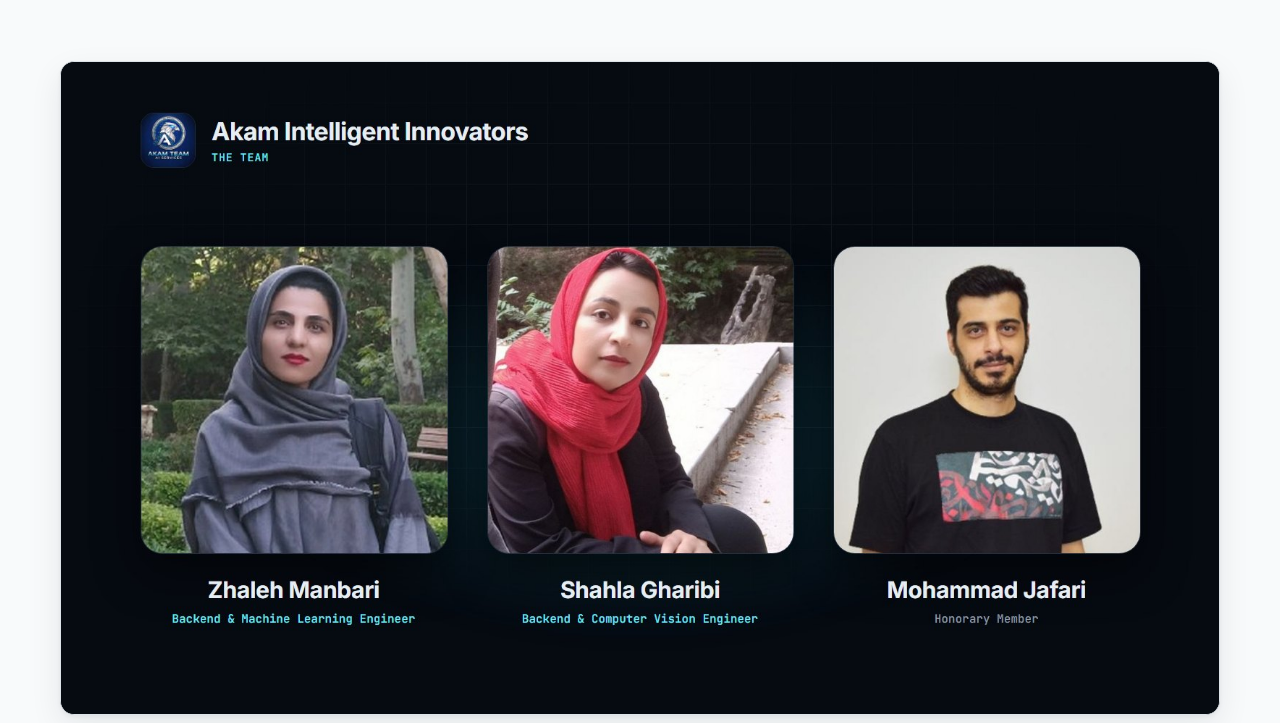
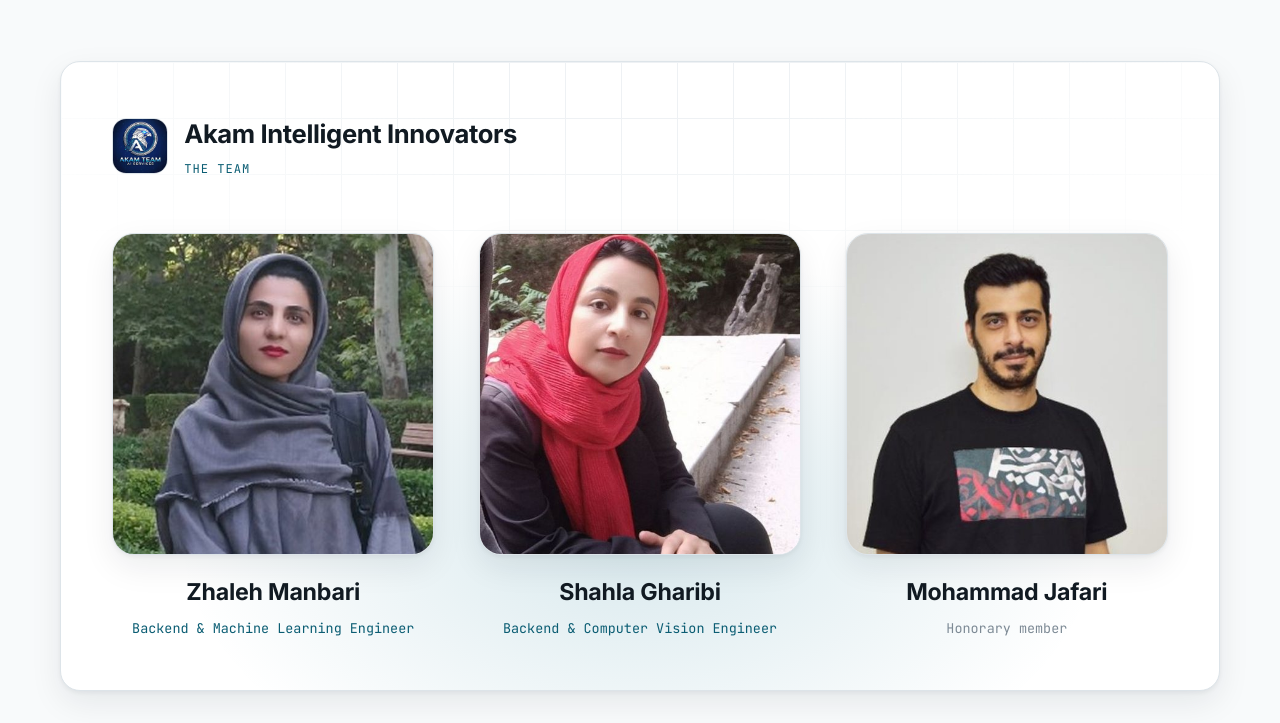
Before and after one commit to akamteam-ai/akamteam-ai.github.io, a plain HTML site: page index.html in a window 1280 px wide. Shown: the part 1277-2000 px from the top of the page. Drawn offline with Linux system fonts and the light colour scheme.

Commit message:
Build the team panel in HTML so it follows the theme
The About-section team picture was a flattened image on a navy
background, which stayed dark in the light theme. It is now laid out in
HTML from each member's `portrait`, using the theme tokens and the page
language, so the separate English and Persian images are gone.

```diff
--- a/assets/css/style.css
+++ b/assets/css/style.css
@@ -316,13 +316,52 @@ h1, h2, h3, h4 { line-height: 1.2; letter-spacing: -0.02em; margin: 0; }
 .about-body p { margin: 0; color: var(--text-muted); font-size: 1.03rem; }
 .about-body p:first-child { color: var(--text); font-size: 1.1rem; }
 
+/*  Team panel — portraits laid out in HTML rather than a flattened image,
+ *  so it follows the colour theme and the page language.  */
 .team-figure { margin-block: clamp(2.5rem, 6vw, 4rem) 0; }
-.team-figure img {
-  width: 100%; height: auto;
-  border-radius: var(--radius); border: 1px solid var(--border);
-  box-shadow: var(--shadow-m);
-  background: var(--ink);
+.team-panel {
+  position: relative; overflow: hidden; isolation: isolate;
+  padding: clamp(1.5rem, 4vw, 3.2rem);
+  background: var(--surface); border: 1px solid var(--border);
+  border-radius: calc(var(--radius) + 6px); box-shadow: var(--shadow-m);
 }
+.team-panel .hero-grid { z-index: -1; opacity: .5; }
+.team-panel::after {
+  content: ""; position: absolute; z-index: -1; inset: 30% 10% -20%;
+  background: radial-gradient(closest-side, color-mix(in srgb, var(--accent) 16%, transparent), transparent);
+  pointer-events: none;
+}
+.team-panel-head { display: flex; align-items: center; gap: 1rem; }
+.team-panel-head img { width: 56px; height: 56px; border-radius: 14px; border: 1px solid var(--border); }
+.team-panel-head b { display: block; font-size: clamp(1.15rem, 2.4vw, 1.6rem); font-weight: 700; letter-spacing: -.015em; }
+.team-panel-head small {
+  display: block; margin-top: .2rem;
+  font-family: var(--mono); font-size: .76rem; letter-spacing: .08em; text-transform: uppercase;
+  color: var(--accent-text);
+}
+
+.team-portraits {
+  display: grid; grid-template-columns: repeat(3, minmax(0, 1fr));
+  gap: clamp(1rem, 3.5vw, 2.8rem); margin-top: clamp(1.8rem, 5vw, 3.4rem);
+}
+.portrait { text-align: center; margin: 0; }
+.portrait img {
+  width: 100%; aspect-ratio: 1; object-fit: cover;
+  border-radius: 22px; border: 1px solid var(--border);
+  box-shadow: var(--shadow-m); background: var(--surface-2);
+}
+.portrait strong { display: block; margin-top: 1.1rem; font-size: clamp(1rem, 2.2vw, 1.45rem); font-weight: 700; letter-spacing: -.01em; }
+.portrait span { display: block; margin-top: .35rem; font-family: var(--mono); font-size: clamp(.68rem, 1.3vw, .84rem); color: var(--accent-text); }
+.portrait.is-honorary span { color: var(--text-faint); }
+
+@media (max-width: 640px) {
+  .team-portraits { grid-template-columns: 1fr; max-width: 320px; margin-inline: auto; }
+}
+
+html[lang="fa"] .team-panel-head small,
+html[lang="fa"] .portrait span { font-family: var(--font-fa); text-transform: none; letter-spacing: 0; font-size: .92rem; }
+html[lang="fa"] .team-panel-head b,
+html[lang="fa"] .portrait strong { letter-spacing: 0; }
 
 /* -------------------------------------------------------- services */
 
--- a/assets/js/main.js
+++ b/assets/js/main.js
@@ -469,9 +469,17 @@
     about.textContent = "";
     S.company.about.forEach(function (p) { about.appendChild(el("p", null, t(p))); });
 
-    var teamImg = $("#teamImage");
-    teamImg.src = t(S.company.teamImage);
-    teamImg.alt = t(S.company.teamImageAlt);
+    /*  About-section team panel: members with a portrait, side by side.  */
+    var panel = $("#teamPortraits"); panel.textContent = "";
+    S.members.forEach(function (m) {
+      if (!m.portrait) return;
+      var f = el("div", "portrait" + (m.honorary ? " is-honorary" : ""));
+      var img = el("img"); img.src = m.portrait; img.alt = t(m.name); img.loading = "lazy";
+      f.appendChild(img);
+      f.appendChild(el("strong", null, t(m.name)));
+      f.appendChild(el("span", null, t(m.role)));
+      panel.appendChild(f);
+    });
 
     renderServices();
     renderTeam();
--- a/data/site.js
+++ b/data/site.js
@@ -82,7 +82,8 @@ window.SITE = {
     },
 
     team: {
-      honorary: { en: "Honorary member", fa: "عضو افتخاری" }
+      honorary:   { en: "Honorary member", fa: "عضو افتخاری" },
+      panelLabel: { en: "The team", fa: "تیم ما" }
     },
 
     projects: {
@@ -149,11 +150,6 @@ window.SITE = {
        *  akamteam-ai.ir.  */
       website:  "https://akamteam-ai.github.io/"
     },
-
-    /*  Portraits of the three members side by side, one image per language.  */
-    teamImage: { en: "assets/img/team-en.jpg", fa: "assets/img/team-fa.jpg" },
-    teamImageAlt: { en: "The Akam team: Zhaleh Manbari, Shahla Gharibi and Mohammad Jafari",
-                    fa: "تیم آکام: ژاله منبری، شهلا غریبی و محمد جعفری" },
 
     aboutTitle: { en: "A small team with a narrow focus",
                   fa: "تیمی کوچک با تمرکزی مشخص" },
@@ -243,7 +239,8 @@ window.SITE = {
 
   /* ----------------------------------------------------------- members */
   /*  `id` is what projects reference in `members`. `avatar` is optional —
-   *  without it the card shows `initials`.                               */
+   *  without it the card shows `initials`. `portrait` is the larger
+   *  head-and-shoulders photo in the About section's team panel.          */
 
   members: [
     {
@@ -256,6 +253,7 @@ window.SITE = {
         fa: "مدل‌ها را آموزش می‌دهد و سرویس‌هایی را می‌سازد که آن‌ها را اجرا می‌کنند. پیشینه در تصویربرداری پزشکی و شناسایی گوینده؛ سرپرست تیم آکام در ICCKE 2022 که رتبه‌ی سوم را گرفت."
       },
       avatar: "assets/img/zhaleh.jpg",
+      portrait: "assets/img/portraits/zhaleh.jpg",
       links: {
         portfolio: "https://zhaleh197.github.io/",
         github:    "https://github.com/zhaleh197",
@@ -274,6 +272,7 @@ window.SITE = {
       },
       /*  Cropped to the face from assets/img/shahla.jpg.  */
       avatar: "assets/img/shahla-avatar.jpg",
+      portrait: "assets/img/portraits/shahla.jpg",
       links: {
         github:   "https://github.com/shahla2022",
         kaggle:   "https://www.kaggle.com/sshahla",
@@ -292,6 +291,7 @@ window.SITE = {
         fa: "با تجربه‌ی خود در توسعه‌ی نرم‌افزار از تیم آکام پشتیبانی می‌کند."
       },
       avatar: "assets/img/mohammad.jpg",
+      portrait: "assets/img/portraits/mohammad.jpg",
       links: {}
     }
   ],
--- a/index.html
+++ b/index.html
@@ -87,7 +87,14 @@
       <div class="about-body" id="aboutBody"></div>
     </div>
     <figure class="wrap team-figure">
-      <img id="teamImage" alt="" width="1600" height="900" loading="lazy" />
+      <div class="team-panel">
+        <div class="hero-grid" aria-hidden="true"></div>
+        <figcaption class="team-panel-head">
+          <img src="assets/img/akam-emblem.jpg" alt="" width="56" height="56" />
+          <span><b data-t="company.legalName"></b><small data-t="ui.team.panelLabel"></small></span>
+        </figcaption>
+        <div class="team-portraits" id="teamPortraits"></div>
+      </div>
     </figure>
   </section>
 
```
Also changed, not shown: assets/img/portraits/mohammad.jpg (added), assets/img/portraits/shahla.jpg (added), assets/img/portraits/zhaleh.jpg (added), assets/img/team-en.jpg (deleted), assets/img/team-fa.jpg (deleted).
